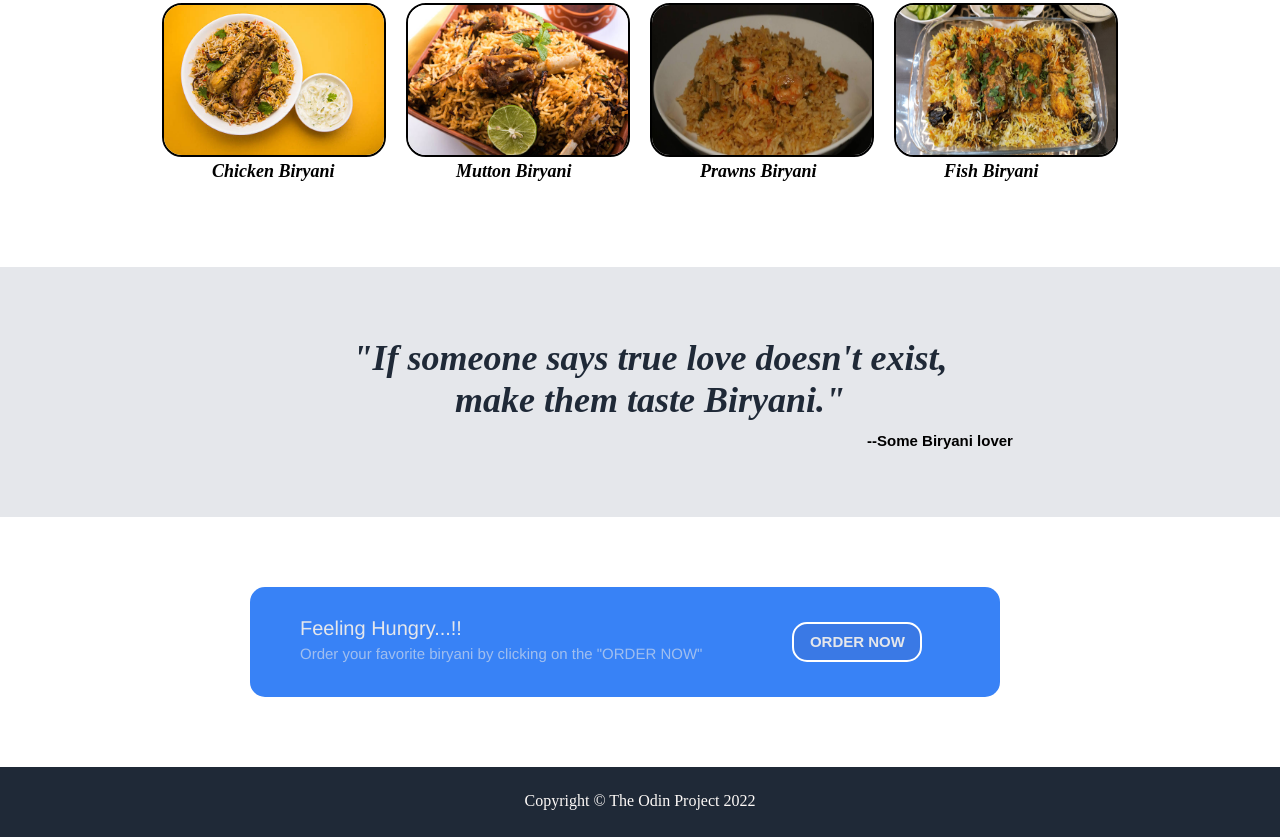
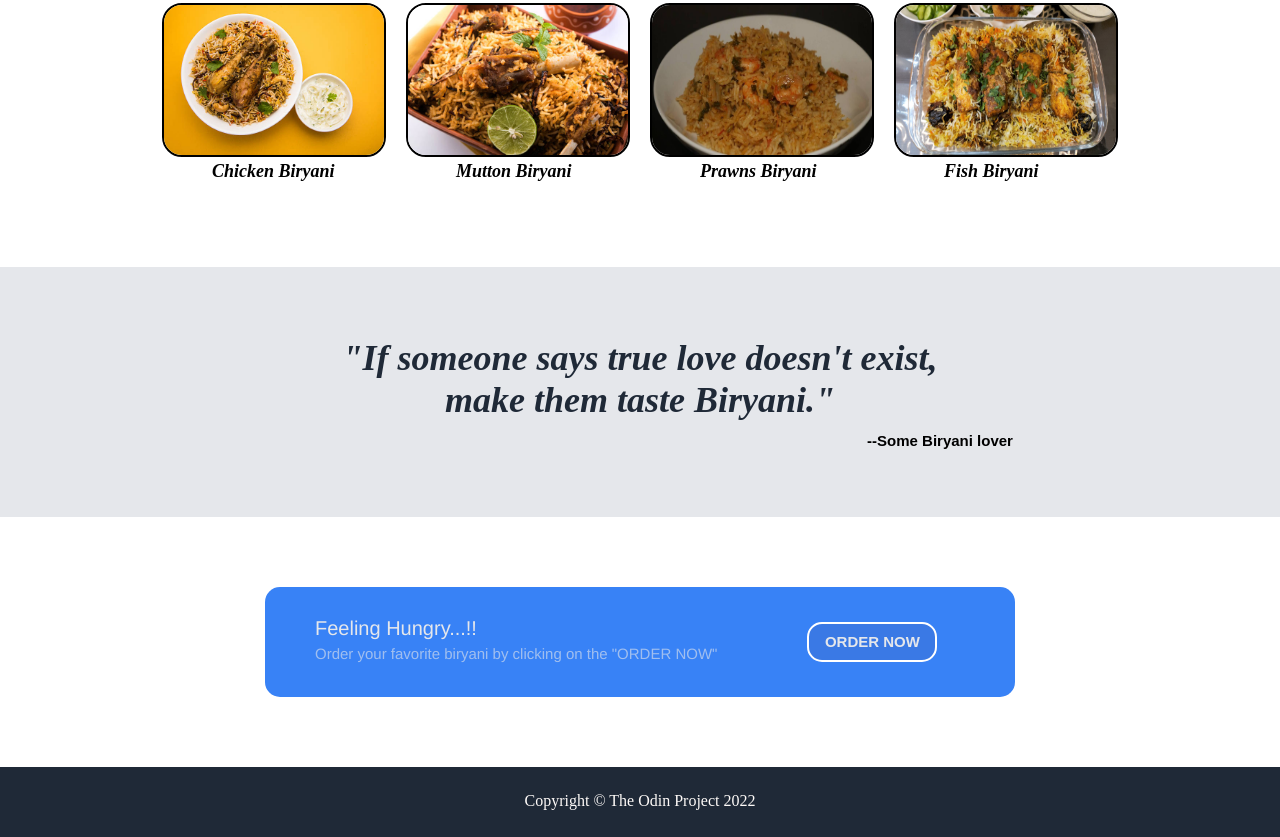
Before and after one commit to JayaSaiVinay/landing-page, a plain HTML site: page index.html in a window 1280 px wide. Shown: the part 599-1436 px from the top of the page. Drawn offline with Linux system fonts and the light colour scheme.

Commit message:
updated styles.css

```diff
--- a/styles.css
+++ b/styles.css
@@ -74,6 +74,7 @@ a:active{
   padding-left: 150px;
   width: 550px;
   margin-top: -40px;
+  margin-right: 20px;
 }
 
 .bottom-container button{
@@ -105,6 +106,7 @@ button:active{
   width: 400px;
   height: 250px;
   border-radius: 25px;
+  margin-right: 50px;
 }
 
 
@@ -160,7 +162,8 @@ button:active{
   color: #1F2937;
   width: 600px;
   text-align: center;
-  padding-left: 350px;
+  margin-left: auto;
+  margin-right: auto;
   padding-top: 70px;
   font-style: italic;
 }
@@ -182,7 +185,8 @@ button:active{
   width: 750px;
   height: 110px;
   margin: 70px;
-  margin-left: 250px;
+  margin-left: auto;
+  margin-right: auto;
   border-radius: 15px;
 }
 
```
